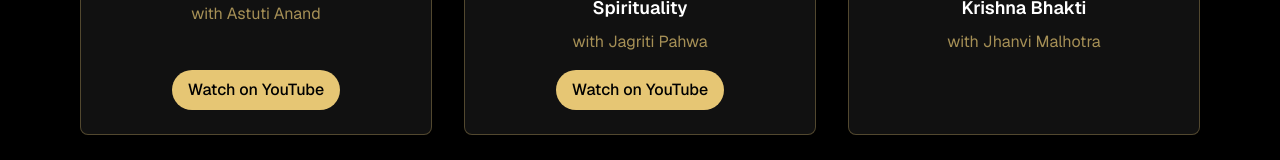
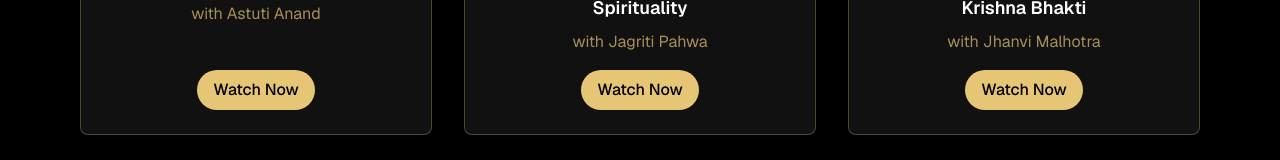
Before and after one commit to rithikmanglani/tac-website, a Next.js app: page / in a window 1280 px wide. Shown: the part 1256-1416 px from the top of the page. Built offline with nearby package versions, Linux system fonts and the light colour scheme.

Commit message:
changed episode buttons to watch now and fixed typo

```diff
--- a/app/page.tsx
+++ b/app/page.tsx
@@ -129,7 +129,8 @@ export default function Home() {
               rel="noopener noreferrer"
               className="mt-auto px-4 py-2 bg-[#E6C674] text-black rounded-full font-medium hover:bg-[#d4b462] transition-colors inline-block text-center"
             >
-              Watch on YouTube
+              Watch Now
+
             </a>
           </div>
           {/* Episode Card 2 */}
@@ -151,7 +152,7 @@ export default function Home() {
               rel="noopener noreferrer"
               className="mt-auto px-4 py-2 bg-[#E6C674] text-black rounded-full font-medium hover:bg-[#d4b462] transition-colors inline-block text-center"
             >
-              Watch on YouTube
+              Watch Now
             </a>
           </div>
           {/* Episode Card 3 */}
@@ -166,7 +167,14 @@ export default function Home() {
             </div>
             <div className="text-[#E6C674]/70 mb-4 text-center">
               with Jhanvi Malhotra
-            </div>
+            </div><a
+            href="https://youtu.be/HK3_bfzGjxM?si=54R0G0F4OjSpnAe9"
+            target="_blank"
+            rel="noopener noreferrer"
+            className="mt-auto px-4 py-2 bg-[#E6C674] text-black rounded-full font-medium hover:bg-[#d4b462] transition-colors text-center"
+          >
+            Watch Now
+          </a>
             </div>
         </div>
       </section>
```
